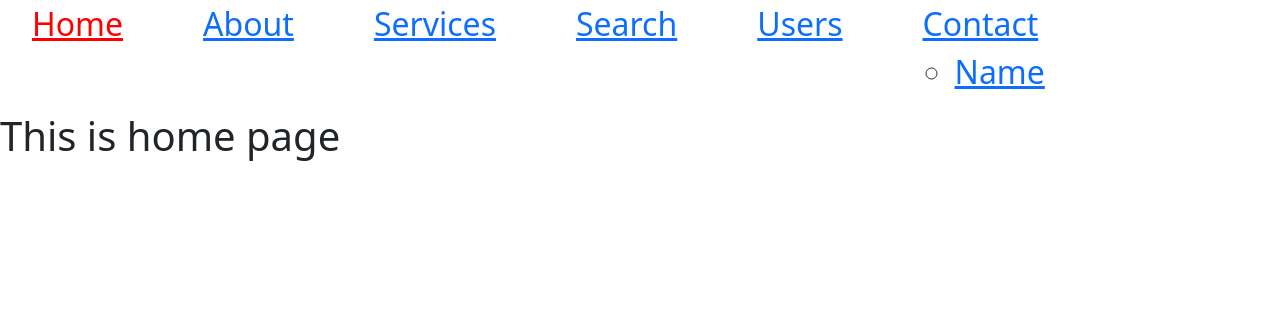
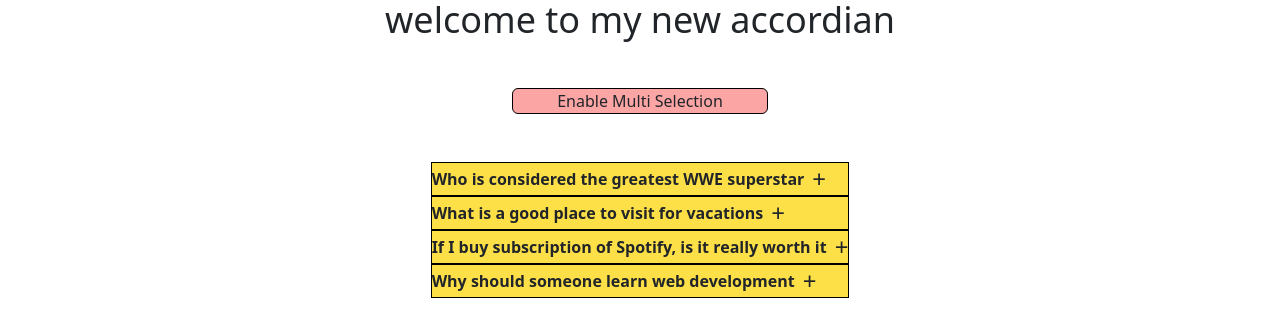
Before and after one commit to karan-verma108/ReactJs2024, a React (Create React App) app: page / in a window 1280 px wide. Shown: the top 336 px of the page. Built offline with nearby package versions, Linux system fonts and the light colour scheme.

Commit message:
added new accordion component

```diff
--- a/package.json
+++ b/package.json
@@ -41,6 +41,7 @@
     ]
   },
   "devDependencies": {
-    "sass": "^1.71.1"
+    "sass": "^1.71.1",
+    "tailwindcss": "^3.4.11"
   }
 }
--- a/src/App.jsx
+++ b/src/App.jsx
@@ -1,8 +1,29 @@
-import React from "react";
+import React, { useReducer } from "react";
 
-const App = () =>{
-    return(
-        <h1>hi</h1>
+const initialValue = 0;
+
+const reducer = (state, action) => {
+    switch (action.type) {
+        case 'INCREMENT':
+            return state + 1;
+        case 'DECREMENT':
+            return state - 1;
+        default:
+            break;
+    }
+    return state;
+}
+
+const App = () => {
+
+    const [state, dispatch] = useReducer(reducer, initialValue);
+
+    return (
+        <div style={{ display: 'flex', flexDirection: 'column', justifyContent: 'center', alignItems: 'center', gap: '2rem' }}>
+            <p style={{ fontSize: '2rem' }}>{state}</p>
+            <button onClick={() => dispatch({ type: 'INCREMENT' })}>➕</button>
+            <button onClick={() => dispatch({ type: 'DECREMENT' })}>➖</button>
+        </div>
     )
 }
 
--- /dev/null
+++ b/src/DependentDropdown/index.jsx
@@ -0,0 +1,62 @@
+import React, { useState } from 'react';
+
+export default function DependentDropdown() {
+  const [category, setCategory] = useState('');
+  const [subCategory, setSubCategory] = useState('');
+  const [isSubCategoryEnabled, setIsSubCategoryEnabled] = useState(false);
+
+  const categories = ['India', 'US', 'Canada'];
+  const subCategories = {
+    India: ['New Delhi', 'Punjab', 'Mumbai', 'Chennai'],
+    US: ['Washington DC', 'New Jersey', 'Chicago'],
+    Canada: ['Ontario', 'Toronto', 'Ottawa'],
+  };
+
+  const handleCategoryChange = (selectedCategory) => {
+    setCategory(selectedCategory);
+    setSubCategory('');
+    setIsSubCategoryEnabled(selectedCategory !== '');
+  };
+
+  const handleSubCategoryChange = (selectedSubCategory) => {
+    setSubCategory(selectedSubCategory);
+  };
+
+  return (
+    <>
+      <h1>Select your country & state</h1>
+      <label htmlFor='category'>Country</label>
+      <select
+        id='category'
+        onChange={(e) => handleCategoryChange(e.target.value)}
+        value={category}
+      >
+        <option value=''>Select</option>
+        {categories.map((categoryItem, index) => (
+          <option key={index} value={categoryItem}>
+            {categoryItem}
+          </option>
+        ))}
+      </select>
+
+      <br />
+      <label htmlFor='subCategory'>State</label>
+      <select
+        id='subCategory'
+        onChange={(e) => handleSubCategoryChange(e.target.value)}
+        value={subCategory}
+        disabled={!isSubCategoryEnabled}
+      >
+        <option value=''>Select</option>
+        {isSubCategoryEnabled &&
+          category &&
+          subCategories[category] &&
+          subCategories[category].map((subCategoryItem, index) => (
+            <option key={index} value={subCategoryItem}>
+              {subCategoryItem}
+            </option>
+          ))}
+      </select>
+    </>
+  );
+}
--- /dev/null
+++ b/src/MyToDo/myTodo.jsx
@@ -0,0 +1,11 @@
+import React from 'react'
+
+const myTodo = () => {
+    return (
+        <>
+            <input type="text" placeholder='enter your item' />
+        </>
+    )
+}
+
+export default myTodo;
--- /dev/null
+++ b/src/NewAccordian/accordianData.js
@@ -0,0 +1,28 @@
+const data = [
+  {
+    id: 1,
+    question: 'Who is considered the greatest WWE superstar',
+    answer:
+      'Although there are many who are considered the GOATs in WWE, however the one who has got it all, including a good nature and character is John Cena',
+  },
+  {
+    id: 2,
+    question: 'What is a good place to visit for vacations',
+    answer:
+      'When we talk about good and nice places then there is a great place for vacations and that is Lakshadeep, India',
+  },
+  {
+    id: 3,
+    question: 'If I buy subscription of Spotify, is it really worth it',
+    answer:
+      'Well, if you have really planned on this then you must go for it. What else can be said is if you value your money then it is not recommended.',
+  },
+  {
+    id: 4,
+    question: 'Why should someone learn web development',
+    answer:
+      'Web development is a field which deals with the functioning of websites and/or web apps. It happens to be a really fascinating fiel of work for those who have interest in it.',
+  },
+];
+
+export default data;
--- /dev/null
+++ b/src/NewAccordian/index.jsx
@@ -0,0 +1,79 @@
+import { useState } from 'react';
+import accordianData from './accordianData';
+import { useEffect } from 'react';
+
+export default function NewAccordian() {
+  const [singleSelected, setSingleSelected] = useState(null);
+
+  const [enableMultiSelection, setEnableMultiSelection] = useState(false);
+
+  const [multiSelected, setMultiSelected] = useState([]);
+
+  const handleSingleSelection = (currentItemId) => {
+    setSingleSelected(currentItemId === singleSelected ? null : currentItemId);
+  };
+
+  const handleMultiSelection = (currentItemId) => {
+    const selectedItems = [...multiSelected];
+    console.log('selectedItems', selectedItems);
+
+    const indexOfSelectedItem = multiSelected.indexOf(currentItemId);
+
+    if (indexOfSelectedItem === -1) {
+      selectedItems.push(currentItemId);
+    } else {
+      selectedItems.splice(indexOfSelectedItem, 1);
+    }
+    setMultiSelected(selectedItems);
+  };
+
+  useEffect(() => {
+    setSingleSelected(null);
+    setMultiSelected([]);
+  }, [enableMultiSelection]);
+
+  return (
+    <div className='flex flex-col gap-5 items-center w-full'>
+      <h1 className='text-4xl'>welcome to my new accordian</h1>
+
+      <button
+        onClick={() => setEnableMultiSelection(!enableMultiSelection)}
+        className={`border border-black ${
+          enableMultiSelection ? 'bg-green-300' : 'bg-red-300'
+        } w-1/5 rounded-md`}
+      >
+        {enableMultiSelection
+          ? 'Enabled Multi Select Option'
+          : 'Enable Multi Selection'}
+      </button>
+
+      <div>
+        {accordianData && accordianData.length > 0
+          ? accordianData.map((accordianItem) => {
+              return (
+                <div
+                  key={accordianItem.id}
+                  onClick={() =>
+                    enableMultiSelection
+                      ? handleMultiSelection(accordianItem.id)
+                      : handleSingleSelection(accordianItem.id)
+                  }
+                >
+                  <div className='flex items-center gap-2 bg-yellow-300 border border-black'>
+                    <p className='font-semibold'>{accordianItem.question} </p>
+                    <span className='text-2xl'>+</span>
+                  </div>
+                  {singleSelected === accordianItem.id ||
+                  multiSelected.indexOf(accordianItem.id) !== -1 ? (
+                    <p className='border border-yellow-400 bg-pink-300'>
+                      {accordianItem.answer}
+                    </p>
+                  ) : null}
+                </div>
+              );
+            })
+          : 'No data found'}
+      </div>
+    </div>
+  );
+}
--- /dev/null
+++ b/src/ToDo/ToDo.jsx
@@ -0,0 +1,33 @@
+import React, { useState } from 'react'
+
+const ToDo = () => {
+
+    const [enteredVal, setEnteredVal] = useState('');
+    const [toDoItem, setToDoItem] = useState([]);
+    const [line, setLine] = useState(false);
+
+    const addItem = () => {
+        setToDoItem((oldVal) => {
+            return [...oldVal, enteredVal];
+        });
+        setEnteredVal('');
+    };
+
+    const temporaryDelete = () => {
+        setLine(!line)
+    }
+
+    return (
+        <>
+            <input type="text" placeholder='enter an item' value={enteredVal} onChange={(e) => { setEnteredVal(e.target.value) }} />
+            <button onClick={addItem}>add item</button>
+            <ul style={{ listStyle: 'none' }}>
+                {toDoItem.map((currEle, index) => {
+                    return <li  key={index} id={index} style={{ textDecoration: line ? 'line-through' : 'none' }} onClick={temporaryDelete}>{currEle}</li>
+                })}
+            </ul>
+        </>
+    )
+}
+
+export default ToDo
--- a/src/index.css
+++ b/src/index.css
@@ -1,3 +1,7 @@
+@tailwind base;
+@tailwind components;
+@tailwind utilities;
+
 * {
   margin: 0;
   padding: 0;
@@ -51,4 +55,4 @@
 
 .active {
   color: red;
-}/*# sourceMappingURL=index.css.map */
+} /*# sourceMappingURL=index.css.map */
--- a/src/index.js
+++ b/src/index.js
@@ -4,6 +4,7 @@ import { BrowserRouter } from 'react-router-dom';
 import './index.css';
 // import Statewise from './CovidCase/Statewise';
 // import App from './App';
+// import DependentDropdown from './DependentDropdown';
 // import Countdown from 'react-countdown';
 // import { CountdownCircleTimer } from 'react-countdown-circle-timer'
 // import BootstrapPage from './BootstrapPage';
@@ -11,11 +12,15 @@ import './index.css';
 // import App from './UseEffect/App';
 // import ChangeTitle from './UseEffect/ChangeTitle';
 // import PokemonData from './Pokemon/PokemonData';
-import App from './ReactRouter/App';
+// import App from './ReactRouter/App';
+// import ToDo from './ToDo/ToDo';
+import NewAccordian from './NewAccordian';
 
 const root = ReactDOM.createRoot(document.getElementById('root'));
 root.render(
-    <BrowserRouter>
-        <App />
-    </BrowserRouter>
+  <BrowserRouter>
+    {/* <DependentDropdown /> */}
+    {/* <App /> */}
+    <NewAccordian />
+  </BrowserRouter>
 );
--- /dev/null
+++ b/tailwind.config.js
@@ -0,0 +1,8 @@
+/** @type {import('tailwindcss').Config} */
+module.exports = {
+  content: ['./src/**/*.{js,jsx,ts,tsx}'],
+  theme: {
+    extend: {},
+  },
+  plugins: [],
+};
```
Also changed, not shown: 1 other file (tests, documents, lock files or other folders).
